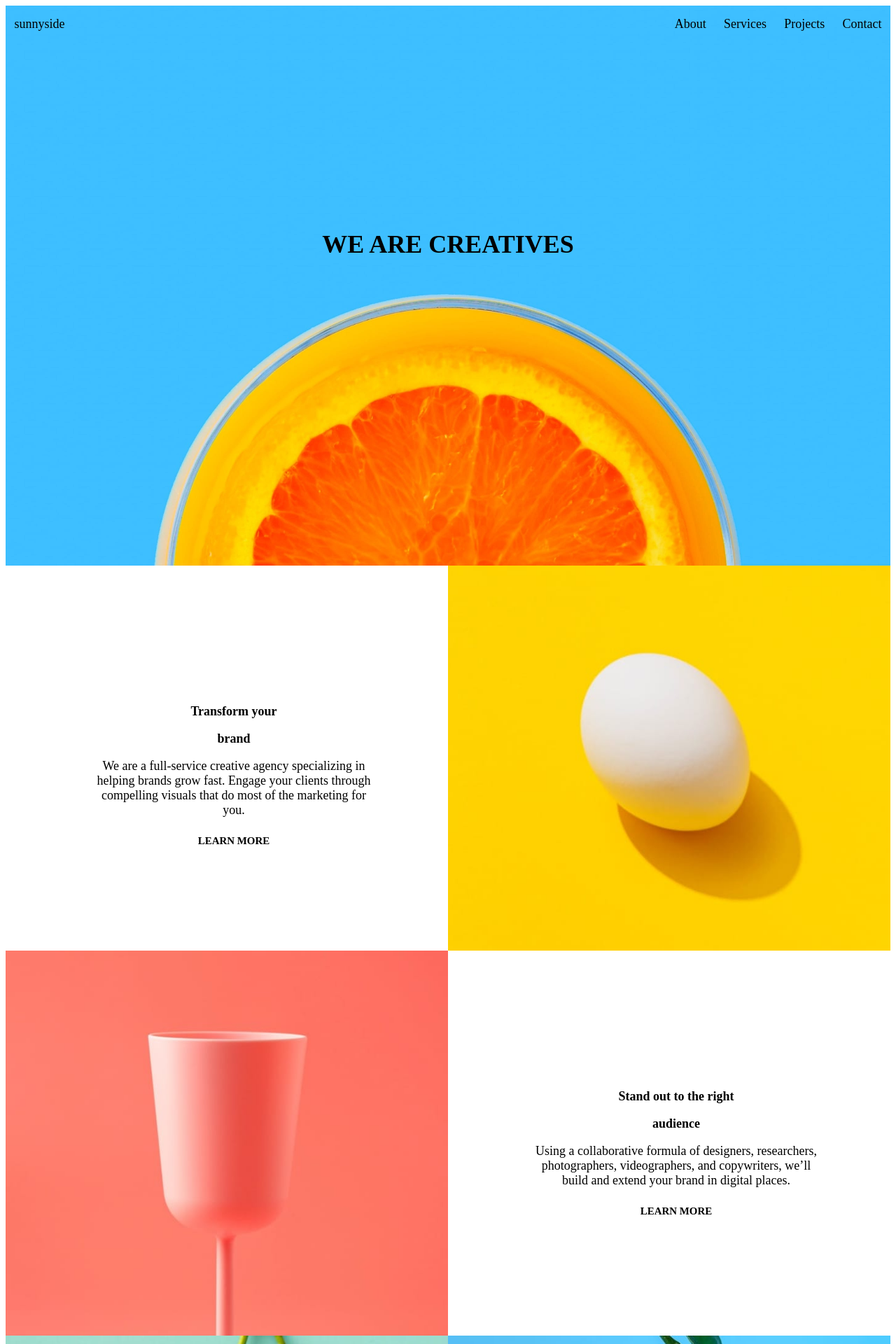
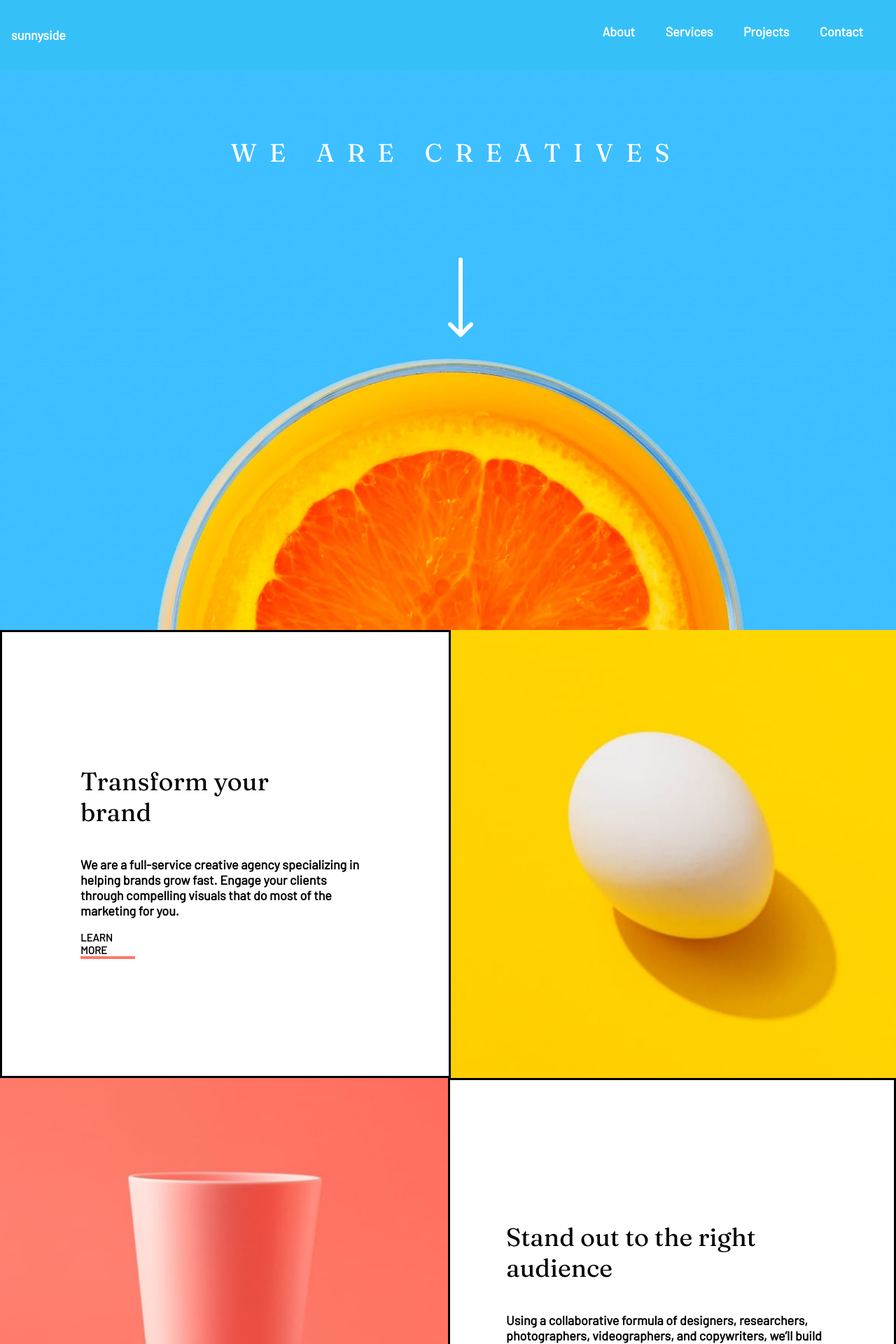
Before and after one commit to jephasin/staticwebpage, a PHP site: page / in a window 1280 px wide. Shown: the top 1920 px of the page at 70% size. Run offline with PHP 8.4, Linux system fonts and the light colour scheme.

Commit message:
new changes

```diff
--- a/index.css
+++ b/home.css
@@ -1,10 +1,30 @@
 * {
     box-sizing: border-box;
+    -webkit-box-sizing: border-box;
+    -moz-box-sizing: border-box;
 }
 
-.navbar .nav-item {
-    display: block;
+body {
+    display: flex;
+    flex-direction: column;
+    flex-wrap: wrap;
+    background-color: hsl(0, 0%, 100%);;
+    max-width: 100%;
+    overflow-x: hidden;
+    font-family: 'Fraunces';
+    font-size: 18px;
+    margin: 0px;
+}
+
+.navbar li, .navbar li .nav-item {
     list-style: none;
+    text-decoration: none;
+}
+
+.sunny {
+    font-size: 18px;
+    font-weight: 600;
+    font-family: 'Barlow';
 }
 
 .toggle-collapse {
@@ -15,10 +35,21 @@
     background-color: transparent;
     border-radius: 5px;
     cursor: pointer;
+    border: 0vh;
+}
+
+.row-1 img {
+    margin-left: 45vw;
+    margin-top: 2rem;
+}
+
+.toggle-collapse i img {
+    color: hsl(0, 0%, 100%);
+    filter: grayscale(1) invert(1);
 }
 
 .toggle-collapse:hover {
-    color: white;
+    color: hsl(0, 0%, 100%);;
 }
 
 .nav-collapse {
@@ -28,271 +59,467 @@
     float: none;
     height: 0vh;
     transition: all 499ms ease;
-    padding: 0.9em 0.7em;
 }
 
 #nav {
     height: 100vh;
+    position: fixed;
 }
 
 #delete {
     display: none;
 }
 
+.nav-item {
+    color: black;
+}
+
+.sunny {
+    color: hsl(0, 0%, 100%);
+    font-size: 18px;
+}
+
 .navbar .nav-item a{
     text-decoration: none;
-    display: inline-block;
-    padding: 0.9em 0.7em;
     text-align: center;
 }
 
 .header {
-    width: 100%
+    width: 100%;
+    justify-content: space-between;
+    align-items: center;
+    height: 100%;
+    background-color: hsl(197, 93%, 59%);
+    width: 100vw;
+    margin: 0px;
+    font-family: 'Barlow';
+    font-weight: 600;
+    padding: 1rem;
 }
 
+.navbar {
+    text-decoration: none;
+    display: grid;
+    justify-content: center;
+    grid-template-rows: auto auto auto auto;
+    gap: 3em;
+    align-items: center;
+    padding: 4rem 2rem;
+    background-color: hsl(0, 0%, 100%);;
+    width: 90vw;
+}
 
 .row-1 {
     background-image: url("images/image-header.jpg");
-    background-size: cover ;
-    height: 700px;
+    background-size: cover;
+    max-height: 100vh;
+    height: 490px;
     background-position: center center;
-
+    max-width: 100%;
+    width: auto;
+    margin: 0;
 }
 
 .main-content .h1 {
-   align-self: center;
-   padding-left: 27%;
-   padding-top: 20px;
-    margin: 0px;
-}
-
-
-body {
-    display: flex;
-    flex-direction: column;
-    position: absolute;
+    text-align: center;
+    letter-spacing: 0.6em;
+    padding: 6rem 0 0 1rem;
+    color: hsl(0, 0%, 100%);
+    margin: 0;
 }
 
 .sunny {
-    padding: 0.9em 0.7em;
-
+    margin: 0;
+    font-weight: 600;
+    font-family: 'Barlow';
 }
 
-.col-2-1 {
-    height: 550px;
-    text-align: center;
-    margin: auto;
-    height: 550px;
-    padding: 25% 100px;
+.navbar li .nav-item:hover {
+    color: black;
+    background-color: hsl(51, 100%, 49%);
+    border-style: solid;
+    border-color: hsl(0, 0%, 100%);
+    border-radius: 24px;
+    text-transform: uppercase;
+    padding: 1rem 1.2rem;
 }
 
-.col-3-1 {
-    height: 550px;
+.img-transform {
+    background-image: url("images/image-transform.jpg");
+    background-size: cover;
+    background-repeat: no-repeat;
+    width: 100%;
+    height: 70vh;
+    background-position: center center;
+    max-width: 100%;
+    margin: 0;
+}
+
+.img-stand-out {
+    background-image: url("images/image-stand-out.jpg");
+    background-size: cover;
+    background-repeat: no-repeat;
+    width: 100%;
+    height: 70vh;
+    background-position: center center;
+    max-width: 100%;
+    margin: 0;
+}
+
+.col-2-first {
+    display: flex;
+    flex-direction: column-reverse;
+}
+
+.col-2-1, .col-3-1 {
+    display: flex;
+    flex-direction: column;
+    justify-content: center;
+    align-items: center;
+    height: 80vh;
+    align-content: center;
+    margin-right: 0.5rem;
+    margin-left: 0rem;
+    padding: 0rem 5rem 0rem 5rem;
     text-align: center;
-    margin: auto;
-    height: 550px;
-    padding: 25% 100px;
+    border-style: solid;
+}
+
+.col-2-1 p, .col-3-1 p, .col-4-1 p, .col-4-2 p {
+    font-family: 'Barlow';
+    font-weight: 600;
+}
+
+.col-2-1 h5, .col-3-1 h5 {
+    margin: 0;
+    padding: 0;
+    border-bottom: 4px;
+    border-bottom-style: inset;
+    border-color: hsl(7, 99%, 70%);
 }
 
 .col-4-1 {
     background-image: url("images/image-graphic-design.jpg");
     width: 100%;
     background-size: cover;
-    height: 550px;
-    padding-top: 380px;
-    padding-left: 215px;
-    padding-right: 215px;
+    background-position: center center;
+    height: 100vh;
     text-align: center;
+}
+
+.col-4-1 {
+    color: hsl(167, 40%, 24%);
+    border-style: solid;
+    padding: 24rem 4rem 0px 3rem;
+}
+
+.col-4-2 {
+    color: hsl(198, 62%, 26%);
+    border-style: solid;
+    padding: 24rem 4rem 0px 3rem;
 }
 
 .col-4-2 {
     background-image: url("images/image-photography.jpg");
     width: 100%;
     background-size: cover;
-    height: 550px;
-    padding-top: 380px;
-    padding-left: 215px;
-    padding-right: 215px;
+    background-position: center center;
+    height: 100vh;
     text-align: center;
 }
 
-.col-6-1 {
-    height:400px;
-    padding: 1% 150px;
+.col-6 {
+    padding: 3rem 0 4rem 0;
 }
 
-.col-6-2 {
-    height: 400px;
-    padding: 1% 150px;
+.col-6-0 p, .col-6-0 h7 {
+    font-family: 'Barlow';
+    font-weight: 600;
 }
 
+.col-6-p {
+    letter-spacing: 0.4em;
+    font-weight: 900;
+}
 
-.col-6-3 {
-    height: 400px;
-    padding: 1% 150px;
+.col-6-0 {
+    padding: 2rem 2rem 1rem 2rem;
+    display: grid;
+    grid-template-rows: auto auto auto;
+    gap: 5rem;
 }
 
 .col-5 {
     display: flex;
     flex-direction: row;
+    width: 100vw;
     flex-wrap: wrap;
-    width: 100%;
 }
 
-.col-5-child > img {
-    height: 300px;
-    margin: 0px;
-    padding: 0px;
-    border: 0px;
-    width: 355px;
-    min-width: 100%;
-    min-height: 100%;
+.col-5-child {
+    height: auto;
+    width: 50%;
+    max-width: 100%;
+}
+
+.profile-foot h5, .profile-foot h7 {
+    margin: 0;
 }
 
 footer {
-    height: 300px;
-    padding-top: 70px;
-    padding-bottom: 70px;
+    height: 50vh;
+    width: 100vw;
+    display: flex;
+    flex-direction: column;
     justify-content: center;
-
 }
-
-.col-8 {
-    text-align: center;
-}
-
 
 .col-7>h4 {
     text-align: center;
 }
 
 .col-7-1 {
-    text-align: center;
+    display: grid;
+    grid-template-columns: auto auto auto;
+    gap: 4rem;
+    justify-content: center;
+    margin: 0;
+    padding: 10px 0;
 }
+
+.col-8 {
+    display: grid;
+    grid-template-columns: auto auto auto auto;
+    justify-content: center;
+    gap: 2rem;
+    margin: 0;
+    padding: 30px 0;
+}
+
+.col-7 {
+    display: flex;
+    flex-direction: column;
+    justify-content: center;
+    align-items: center;
+    color: hsl(168, 34%, 41%);
+}
+
 
 @media only screen and (min-width: 768px) {
 
-
 body {
-    background-color: white;
+    background-color: hsl(0, 0%, 100%);;
     display: flex;
     flex-direction: column;
+    max-width: 100vw;
+    overflow-x: hidden;
+    font-family: 'Fraunces';
+    font-size: 18px;
+    margin: 0px;
+}
+
+.header {
+    display: flex;
+    flex-direction: row;
+    justify-content: space-around;
+    height: 100px;
+    background-color: hsl(197, 93%, 59%);
+    width: 100vw;
+    margin: 0px;
+    font-family: 'Barlow';
+    font-weight: 600;
 }
 
 .toggle-collapse {
     display: none;
 }
 
-.nav-collapse {
-    height: 100vh;
-    padding: 0px;
+.row-1 img {
+    margin-left: 50vw;
+    margin-top: 8rem;
+}
+
+.navbar {
+    text-decoration: none;
+    display: grid;
+    justify-content: right;
+    grid-template-columns: auto auto auto auto;
+    gap: 1em;
+    align-items: center;
+    margin-right: 50px;
+    border-style: none;
+    background-color: transparent;
+    padding: 0;
+}
+
+.sunny, .nav-item {
+    color: hsl(0, 0%, 100%);
 }
 
 .sunny {
-    padding: 0.9em 0.7em;
+    font-weight: 600;
+    font-family: 'Barlow';
+    padding: 0;
 }
 
-.navbar a{
-    text-decoration: none;
-    padding: 0.9em 0.7em;
+.navbar li .nav-item {
+    padding: 0.3rem 0.8rem;
+}
+
+.navbar li .nav-item:hover {
+    color: black;
+    background-color: hsl(0, 0%, 100%);
+    border-style: solid;
+    border-color: hsl(0, 0%, 100%);
+    border-radius: 22px;
+    text-transform: uppercase;
+    padding: 0.3rem 0.8rem;
 }
 
 .row-1 {
     background-image: url("images/image-header.jpg");
     background-size: cover;
-    height: 800px;
+    height: 100vh;
     background-position: center center;
+    margin: 0;
+ }
+
+.col-2-first {
+    display: flex;
+    flex-direction: row;
+    height: auto;
+    margin: 0;
+    padding: 0;
 }
 
-.col-2 {
-    display: flex;
-    height: 550px;
+.img-transform {
+    background-image: url("images/image-transform.jpg");
+    background-size: cover;
+    background-repeat: no-repeat;
+    width: 50%;
+    height: auto;
 }
 
-.col-2>img {
-    width: 50%;
+.img-stand-out {
+    background-image: url("images/image-stand-out.jpg");
+    background-size: cover;
+    background-repeat: no-repeat;
+    width: 50vw;
+    height: auto;
 }
+
 
 .col-2-1 {
     width: 50%;
-    padding-top: 180px;
-    padding-left: 120px;
-    padding-right: 100px;
+    max-width: fit-content;
+    margin: 0;
+    padding: 0 7rem;
+}
+
+.col-2-1 h1, .col-2-1 p, .col-2-1 h5, .col-3-1 h1, .col-3-1 p, .col-3-1 h5 {
+    font-family: 'Fraunces';
+    text-align: justify;
+}
+
+.col-2-1 h1, .col-3-1 h1 {
+    padding: 0 5rem 0 0;
+    text-align: left;
+}
+
+.col-2-1 h5 {
+    margin-right: 21rem;
+}
+
+.col-3-1 h5 {
+    margin-right: 25rem;
+}
+
+.col-2-1 p, .col-2-1 h5, .col-3-1 p, .col-3-1 h5 {
+    text-align: left;
+    font-family: 'Barlow';
+}
+
+.col-2-1 h5 {
+    font-weight: 900;
 }
 
 .col-3 {
     display: flex;
     flex-direction: row;
-    height: 550px;
-}
-
-.col-3>img {
-    width: 50%;
+    height: auto;
+    max-width: fit-content;
 }
 
 .col-3-1 {
-    width: 50%;
-    padding-top: 180px;
-    padding-left: 120px;
-    padding-right: 100px;
+    width: 50vw;
+    max-width: auto;
 }
 
 .col-4 {
     display: flex;
     flex-direction: row;
     height: 550px;
+    height: 100%;
+    max-width: auto;
 }
 
 .col-4-1 {
     background-image: url("images/image-graphic-design.jpg");
-    width: 50%;
+    width: 50vw;
     background-size: cover;
-    height: 550px;
+    background-position: center center;
+    height: auto;
     padding-top: 380px;
-    padding-left: 215px;
-    padding-right: 215px;
     text-align: center;
+    max-width: auto;
 }
 
 .col-4-2 {
     background-image: url("images/image-photography.jpg");
-    width: 50%;
+    background-position: center center;
+    width: 50vw;
     background-size: cover;
-    height: 550px;
+    height: auto;
     padding-top: 380px;
-    padding-left: 215px;
-    padding-right: 215px;
     text-align: center;
+    max-width: auto;
 }
 
-.navbar {
-   display: flex;
-   justify-content: right;
-   top: -50px;
-   margin: 0px;
-}
+.nav-collapse {
+   margin: 0;
+   padding: 0;
+   height: 100%;
+   width: fit-content;
 
-.header {
-    display: flex;
 }
 
 .main-content .h1 {
     text-align: center;
-    padding-left: 0px;
-    margin: 0px;
-    position: relative;
-    top: -500px;
+    letter-spacing: 0.5em;
+    padding: 6rem 0 0 1rem;
+    color: hsl(0, 0%, 100%);
 }
 
 
 .col-6 {
-    height: 500px;
+    height: auto;
+    height: 100vh;
+    border-style: solid;
+    padding: 3rem 0 0 0;
 }
 
 .col-6-0 {
-    display: flex;
-    align-items: center;
-    padding-bottom: 10%;
+    display: grid;
+    grid-template-columns: auto auto auto;
+    gap: 1rem;
+    padding: 1rem 3rem 0rem 3rem;
+    justify-content: space-evenly;
+    border-style: solid;
+    margin-right: 1rem;
+}
+
+.col-6-2 {
+    padding: 0 0 0 0;
 }
 
 .col-6-p {
--- a/home.html
+++ b/home.html
@@ -4,113 +4,115 @@
     <meta charset="UTF-8">
     <meta http-equiv="X-UA-Compatible" content="IE=edge">
     <meta name="viewport" content="width=device-width, initial-scale=1.0">
-    <link rel="stylesheet" href="index.css">
+    <link rel="stylesheet" href="home.css">
+    <link rel="stylesheet" href="https://fonts.googleapis.com/css?family=Barlow">
+    <link rel="stylesheet" href="https://fonts.googleapis.com/css?family=Fraunces">
     <script src="script.js" defer></script>
     <title>SunnySide</title>
 </head>
 <body style="font-size: 18px;">
-    <div class="row-1">
     <nav class="header">
-        <a href="#" class="sunny" style="text-decoration: none; color: black; float: left;">sunnyside</a>
+        <a href="#" class="sunny" style="text-decoration: none;">sunnyside</a>
         <button class="toggle-collapse"><i><img src="images/icons8-menu.svg"> </i></button>
         <div class="nav-collapse">
             <ul class="navbar">
-                <li class="nav-item"><a href="#"  style="color: black;">About</a></li>
-                <li class="nav-item"><a href="#" style="color: black;">Services</a></li>
-                <li class="nav-item"><a href="#" style="color: black;">Projects</a></li>
-                <li class="nav-item"><a href="#" style="color: black;">Contact</a></li>
+                <li><a href="#" class="nav-item">About</a></li>
+                <li><a href="#" class="nav-item">Services</a></li>
+                <li><a href="#" class="nav-item">Projects</a></li>
+                <li><a href="#" class="nav-item">Contact</a></li>
             </ul>
         </div>
     </nav>
-        <div class="main-content">
-            <h1 class="h1" style="font-weight: 900;">WE ARE CREATIVES</h1>
+        <main class="main-body">
+        <div class="row-1">
+            <div class="main-content">
+                <h1 class="h1" style="font-weight: 900;">WE ARE CREATIVES</h1>
+            </div>
+            <img src="images/icon-arrow-down.svg">
         </div>
     </div>
-        <main class="main-body">
-    </div>
-        <div class="col-2">
+    <div class="col-2-first">
         <div class="col-2-1" >
-        <p style="font-weight: 700;">Transform your</p>
-        <p style="font-weight: 700;">brand</p>
+        <h1 style="font-weight: 700;">Transform your brand</h1>
         <p>We are a full-service creative agency specializing in helping brands grow fast. Engage your clients through compelling visuals that do most of the marketing for you.</p>
         <h5>LEARN MORE</h5>
         </div>
-        <img src="images/image-transform.jpg">
+        <div class="img-transform"></div>
         </div>
         <div class="col-3">
-        <img src="images/image-stand-out.jpg">
+        <div class="img-stand-out"></div>
         <div class="col-3-1">
-        <p style="font-weight: 700;">Stand out to the right</p>
-        <p style="font-weight: 700;">audience</p>
+        <h1 style="font-weight: 700;">Stand out to the right audience</h1>
         <p>Using a collaborative formula of designers, researchers, photographers, videographers, and copywriters, we’ll build and extend your brand in digital places. </p>
         <h5>LEARN MORE</h5>
         </div>
         </div>
         <div class="col-4">
         <div class="col-4-1">
-        <h7 style="font-weight: 700;">Graphic design </h7>
+        <h1 style="font-weight: 700;">Graphic design </h1>
         <p>Great design makes you memorable. We deliver artwork that underscores your brand message and captures potential clients’ attention</p>
         </div>
         <div class="col-4-2">
-        <h7 style="font-weight: 700;">Photography</h7>
+        <h1 style="font-weight: 700;">Photography</h1>
         <p>Increase your credibility by getting the most stunning, high-quality photos that improve your business image. </p>
 
         </div>
         </div>
         <div class="col-6">
-        <p class="col-6-p" style="text-align: center; padding-top: 5%; font-size: 16px; font-weight: 800;">Client testimonials</p>
+        <p class="col-6-p" style="text-align: center; padding-top: 5%; font-size: 16px;">CLIENT TESTIMONIALS</p>
         <div class="col-6-0">
             <div class="col-6-1">
                 <div class="col-6-1-1" style="text-align: center;">
                     <img src="images/image-jennie.jpg" style="width: 60px; border-radius: 50px;">
                     <p> We put our trust in Sunnyside and they delivered, making sure our needs were met and deadlines were always hit</p>
-                    <h6>Jennie F.</h6>
+                    <div class="profile-foot">
+                    <h5>Jennie F.</h5>
+                    <h7>Marketing Director</h7>
+                    </div>
                 </div>
             </div>
             <div class="col-6-2" style="text-align: center;">
                 <div class="col-6-2-1">
                     <img src="images/image-emily.jpg" style="width: 60px; border-radius: 50px;">
                     <p>Chief Operating Officer Incredible end result! Our sales increased over 400% when we worked with Sunnyside. Highly recommended</p>
-                    <h6> Emily R.</h6>
+                    <div class="profile-foot">
+                    <h5> Emily R.</h5>
+                    <h7>Chief Operating Officer</h7>
+                    </div>
                 </div>
             </div>
             <div class="col-6-3" style="text-align: center;">
                 <div class="col-6-3-1">
                     <img src="images/image-thomas.jpg" style="width: 60px; border-radius: 50px;">
                     <p> Marketing Director Sunnyside’s enthusiasm coupled with their keen interest in our brand’s success made it a satisfying and enjoyable experience.</p>
-                    <h6>Thomas S.</h6>
+                    <div class="profile-foot">
+                    <h5>Thomas S.</h5>
+                    <h7>Business Owner</h7>
+                    </div>
                 </div>
             </div>
         </div>
         </div>
         <div class="col-5">
-            <span class="col-5-child" >
-                <img src="images/image-gallery-milkbottles.jpg" id="1">
-            </span>
-            <span class="col-5-child" id="2">
-                <img src="images/image-gallery-orange.jpg">
-            </span>
-            <span class="col-5-child" id="3">
-                <img src="images/image-gallery-cone.jpg">
-            </span class="col-5-child">
-            <span class="col-5-child" id="4">
-                <img src="images/image-gallery-sugarcubes.jpg">
-            </span>
+                <img src="images/image-gallery-milkbottles.jpg" class="col-5-child">
+                <img src="images/image-gallery-orange.jpg" class="col-5-child">
+                <img src="images/image-gallery-cone.jpg" class="col-5-child">
+                <img src="images/image-gallery-sugarcubes.jpg" class="col-5-child">
         </div>
     </main>
     <footer style="background-color: hsla(187, 80%, 58%, 0.877);">
         <div class="col-7">
         <h4 style="font-size: 18px;">sunnyside</h4>
         <div class="col-7-1">
-        <span style="padding-right: 5%; font-size: 18px;" >About</span>
+        <span style="font-size: 18px;" >About</span>
         <span style="font-size: 18px;">Services</span>
-        <span style="padding-left: 5%; font-size: 18px; font-size: 18px;">Projects</span>
+        <span style="font-size: 18px;">Projects</span>
         </div>
-        <div class="col-8" style="padding-top: 2%;">
-            <span><img src="images/icon-facebook.svg" style="padding-right: 1%;"/></span>
-            <span><img src="images/icon-instagram.svg" style="padding-left: 1%; padding-right: 1%;"/></span>
-            <span><img src="images/icon-twitter.svg" style="padding-left: 1%; padding-right: 1%;"/></span>
-            <span><img src="images/icon-pinterest.svg" style="padding-left: 1%;"/></span>
+        <div class="col-8">
+            <img src="images/icon-facebook.svg"/>
+            <img src="images/icon-instagram.svg" />
+            <img src="images/icon-twitter.svg" />
+            <img src="images/icon-pinterest.svg" />
         </div>
     </div>
     </footer>
```
Also changed, not shown: other parts of home.css (+6 -25 lines).
